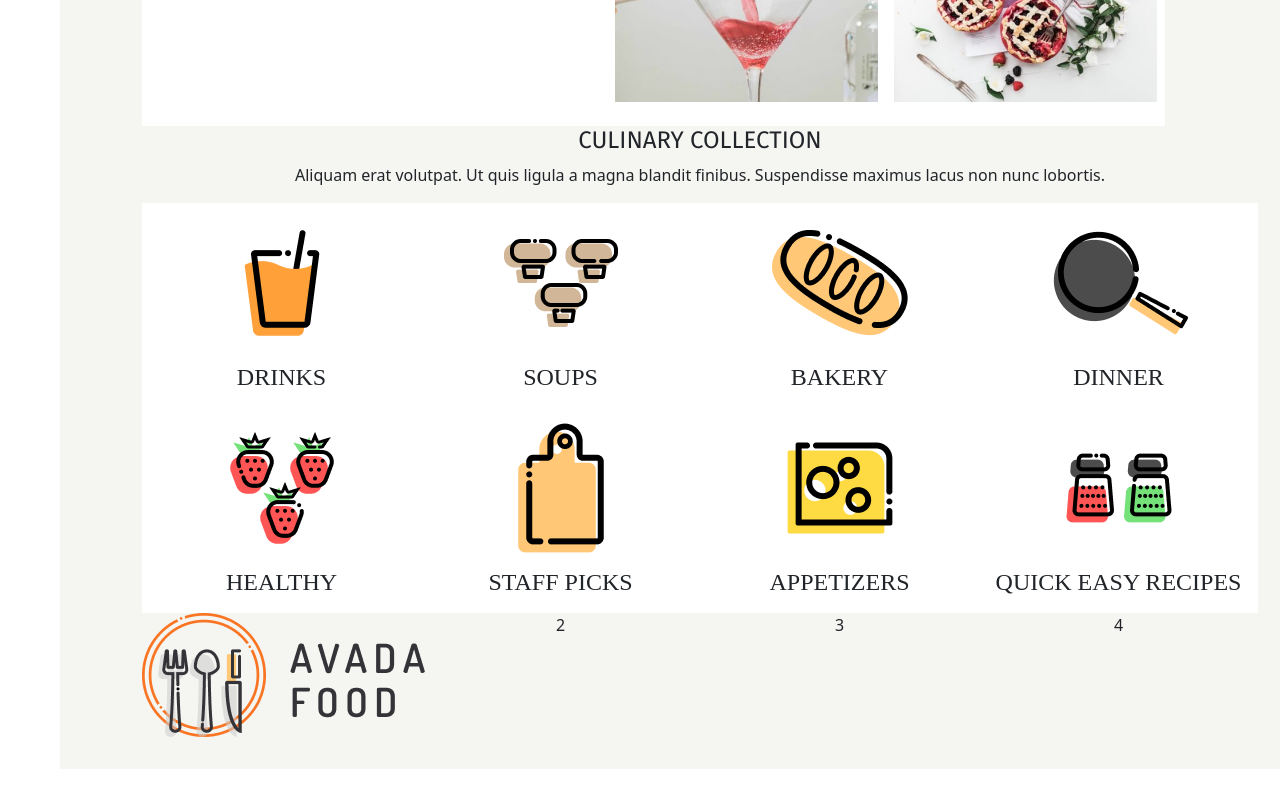
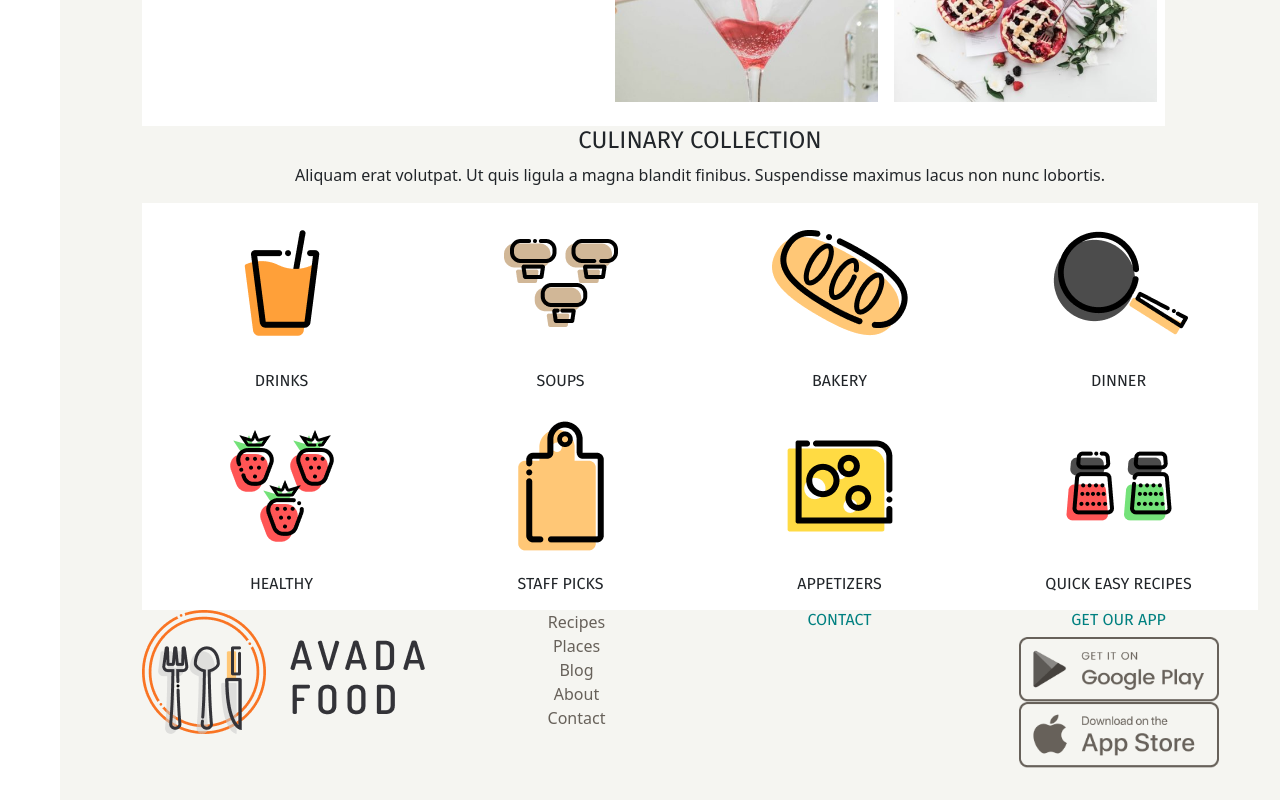
Before and after one commit to MichelaRicci/proj-html-vuejs, a Vue app: page / in a window 1280 px wide. Shown: the part 2100-2900 px from the top of the page. Before the commit the page ends 2869 px from the top, so only its background shows below. Built offline with nearby package versions, Linux system fonts and the light colour scheme.

Commit message:
footer added no contacts

```diff
--- a/src/App.vue
+++ b/src/App.vue
@@ -21,8 +21,18 @@ export default {
 @use './assets/scss/partials/variables' as *;
 @use './assets/scss/style.scss' as *;
 
+
+
 #app {
   background-color: $lightgray;
+}
+
+nav a {
+
+  padding: 40px;
+  text-decoration: none;
+  color: #67615A;
+
 }
 
 ul {
--- a/src/assets/scss/partials/_variables.scss
+++ b/src/assets/scss/partials/_variables.scss
@@ -1,3 +1,3 @@
 $lightgray: #f5f5f1;
 $darkgray: #67615A;
-$lightteal: #20AD96;
+$teal: #20AD96;
--- a/src/components/AppFooter.vue
+++ b/src/components/AppFooter.vue
@@ -1,8 +1,21 @@
 <script>
 
 export default {
-    name: 'AppFooter'
+    name: 'AppFooter',
+
+    data() {
+        return {
+            footerList: ['Recipes', ' Places', 'Blog', 'About', 'Contact']
+
+
+
+        }
+
+    },
+
+
 }
+
 
 </script>
 
@@ -13,9 +26,21 @@ export default {
         <div class="d-flex row-cols-4">
 
             <div><img src="../assets/img/avada-food-logo-footer.png" alt="logo"></div>
-            <div>2</div>
-            <div>3</div>
-            <div>4</div>
+            <nav>
+                <ul class="d-flex flex-column">
+                    <li v-for=" item in footerList"><a href="#">{{ item }}</a></li>
+                </ul>
+            </nav>
+            <div>
+                <h6 class="text-uppercase">Contact</h6>
+
+            </div>
+            <div>
+                <h6 class="text-uppercase">Get Our App</h6>
+                <div class="app"><img src="../assets/img/download-android.png" alt="android"></div>
+                <div class="app"><img src="../assets/img/download-app-store.png" alt="app-store"></div>
+
+            </div>
 
 
 
@@ -26,5 +51,13 @@ export default {
 </template>
 
 <style lang="scss" scoped>
+@use '../assets/scss/partials/variables';
 
+h6 {
+    color: teal;
+}
+
+.app>img {
+    width: 200px;
+}
 </style>
--- a/src/components/AppHeader.vue
+++ b/src/components/AppHeader.vue
@@ -48,16 +48,6 @@ img {
     width: 100px;
 }
 
-nav a {
-
-    padding: 40px;
-    text-decoration: none;
-    color: #67615A;
-
-}
-
-
-
 .fa-solid {
 
     color: #67615A;
--- a/src/components/card/AppCard.vue
+++ b/src/components/card/AppCard.vue
@@ -12,6 +12,7 @@ export default {
     props: {
         img: String,
         title: String,
+        label: String,
         author: String,
         date: String,
         text: String,
@@ -34,6 +35,7 @@ export default {
     <div class="bg-white">
         <img class=" img-fluid" :src="imgSrc" :alt="title">
         <h4>{{ title }}</h4>
+        <h6>{{ label }}</h6>
         <p>{{ author }} <span>{{ date }}</span></p>
         <p>{{ tags }}</p>
         <p>{{ text }}</p>
--- a/src/components/main-section/CulinaryCollection.vue
+++ b/src/components/main-section/CulinaryCollection.vue
@@ -20,7 +20,7 @@ export default {
 
     <div class="d-flex container">
         <div class="d-flex flex-wrap">
-            <app-card v-for="pic in picsart" :key="pic.id" :img="pic.img" :alt="pic.title" :title="pic.title"
+            <app-card v-for="pic in picsart" :key="pic.id" :img="pic.img" :alt="pic.name" :label="pic.name"
                 class="col-3 text-uppercase">
             </app-card>
         </div>
@@ -31,5 +31,9 @@ export default {
 </template>
 
 <style lang="scss" scoped>
+@import url('https://fonts.googleapis.com/css2?family=Fira+Sans&family=Vidaloka&display=swap');
 
+.text-uppercase {
+    font-family: 'Fira Sans', sans-serif;
+}
 </style>
--- a/src/data-card.js
+++ b/src/data-card.js
@@ -79,42 +79,42 @@ export const picsart = [
   {
     id: '1',
     img: 'picsart/drinks-recipes.png',
-    title: 'Drinks'
+    name: 'Drinks'
   },
   {
     id: '2',
     img: 'picsart/soups-recipes.png',
-    title: 'Soups'
+    name: 'Soups'
   },
   {
     id: '3',
     img: 'picsart/baking-recipes.png',
-    title: 'Bakery'
+    name: 'Bakery'
   },
   {
     id: '4',
     img: 'picsart/dinner-recipes.png',
-    title: 'Dinner'
+    name: 'Dinner'
   },
   {
     id: '5',
     img: 'picsart/healthy-recipes.png',
-    title: 'Healthy'
+    name: 'Healthy'
   },
   {
     id: '6',
     img: 'picsart/staff-picks.png',
-    title: 'Staff Picks'
+    name: 'Staff Picks'
   },
   {
     id: '7',
     img: 'picsart/premium-recipes.png',
-    title: 'Appetizers'
+    name: 'Appetizers'
   },
   {
     id: '8',
     img: 'picsart/quick-easy-recipes.png',
-    title: 'Quick Easy Recipes'
+    name: 'Quick Easy Recipes'
   },
 ];
 
@@ -156,4 +156,4 @@ export const articleGallery = [
     date: 'March 25th, 2019'
 
   }
-]
+];
```
Also changed, not shown: src/assets/img/download-android.png (added), src/assets/img/download-app-store.png (added).
